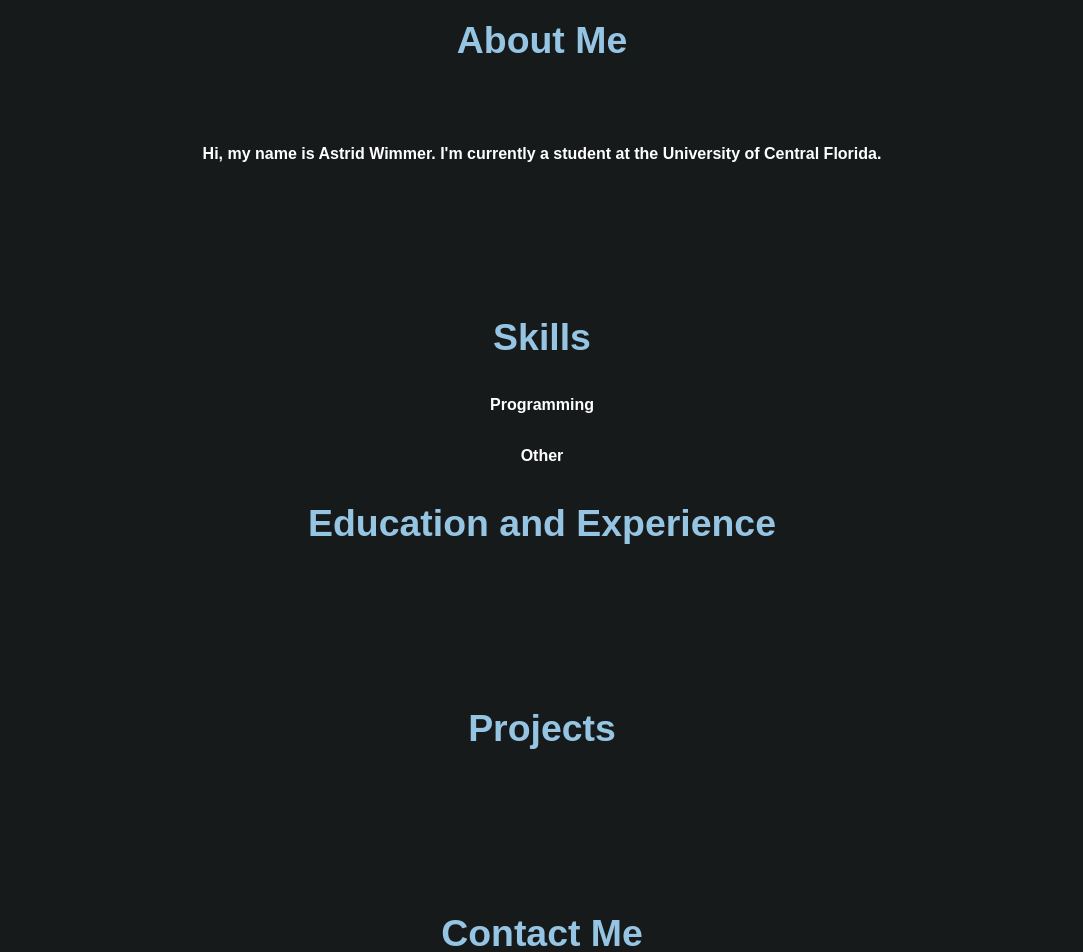
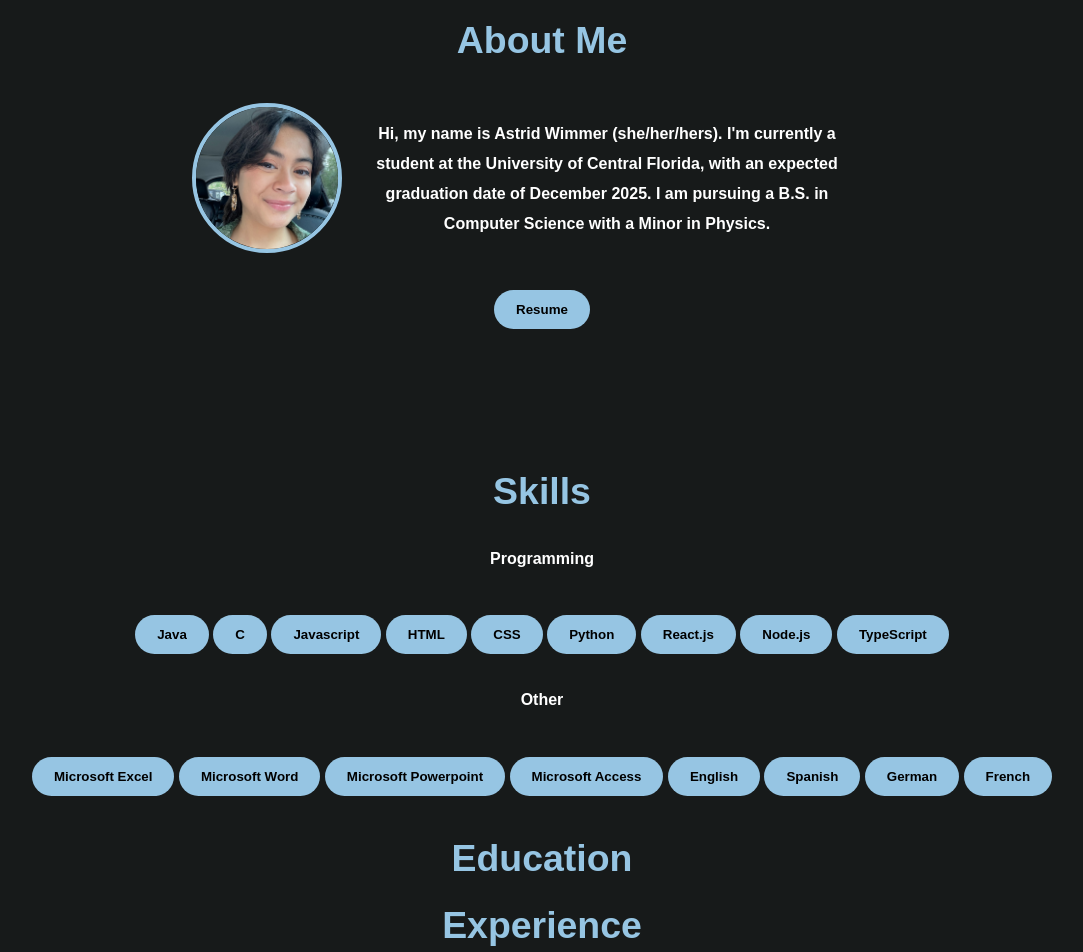
Before and after one commit to assient818/assient818.github.io, a plain HTML site: page index.html in a window 1280 px wide. Shown: the part 720-1672 px from the top of the page, without its empty margins (98-1181 px from the left). Drawn offline with Linux system fonts and the light colour scheme.

Commit message:
finished about section

```diff
--- a/index.html
+++ b/index.html
@@ -28,6 +28,7 @@
                         <a href="#contact">Contact</a>
                     </li>
                 </ul>
+                <hr>
             </nav>
 
             <div class="intro">
@@ -58,39 +59,82 @@
             </div>
         </header>
 
-        <section id="about">
+        <section id="about" class="about">
             <div class="heading">
                 <h3>About Me</h3>
             </div>
             <div class="intro-info">
-                <img src="" />
+                <img src="assets/profile-pic.jpg" />
                 <p class="info">
-                    Hi, my name is Astrid Wimmer. I'm currently a student at the University of Central Florida.
+                    Hi, my name is Astrid Wimmer (she/her/hers). I'm currently a student at the University of Central Florida, with an expected graduation date of December 2025.
+                    I am pursuing a B.S. in Computer Science with a Minor in Physics.
                 </p>
+            </div>
+            <div class="links">
+                <a href="assets/resume.pdf" target="_blank">
+                    <button>Resume</button>
+                </a>
             </div>
         </section>
 
         <section id="resume">
-            <div class="heading">
-                <h3>Skills</h3>
-            </div>
             <div class="skills">
+                <div class="heading">
+                    <h3>Skills</h3>
+                </div>
                 <div class="programming">
                     <h4>Programming</h4>
+                    <div class="unclickable-buttons">
+                        <button>Java</button>
+                        <button>C</button>
+                        <button>Javascript</button>
+                        <button>HTML</button>
+                        <button>CSS</button>
+                        <button>Python</button>
+                        <button>React.js</button>
+                        <button>Node.js</button>
+                        <button>TypeScript</button>
+                    </div>
                 </div>
                 <div class="other">
                     <h4>Other</h4>
+                    <div class="unclickable-button">
+                        <button>Microsoft Excel</button>
+                        <button>Microsoft Word</button>
+                        <button>Microsoft Powerpoint</button>
+                        <button>Microsoft Access</button>
+                        <button>English</button>
+                        <button>Spanish</button>
+                        <button>German</button>
+                        <button>French</button>
+                    </div>
                 </div>
             </div>
 
-            <div class="heading">
-                <h3>Education and Experience</h3>
+            <div class="education">
+                <div class="heading">
+                    <h3>Education</h3>
+                </div>
+            </div>
+
+            <div class="experience">
+                <div class="heading">
+                    <h3>Experience</h3>
+                </div>
             </div>
         </section>
 
         <section id="projects">
             <div class="heading">
                 <h3>Projects</h3>
+            </div>
+            <div class="projects">
+                <ul>
+                    <li>
+                        <h5 class="name">Personal Website</h5>
+                        <p class="info">Created this website using HTML, CSS, and React.js</p>
+                    </li>
+                </ul>
             </div>
         </section>
 
--- a/style.css
+++ b/style.css
@@ -17,6 +17,10 @@ div {
 
 section {
     padding-top: 100px;
+}
+
+.resume {
+    background-color: white;
 }
 
 h1 {
@@ -60,6 +64,10 @@ a:hover {
     color: rgb(116, 101, 212);
 }
 
+.home {
+    height: 500px;
+}
+
 .intro {
     height: 600px;
     vertical-align: middle;
@@ -68,28 +76,47 @@ a:hover {
     padding-top: 200px;
 }
 
-
-
-.home {
-    height: 500px;
-}
-
 button {
     border-radius: 25px;
     background: rgb(150, 197, 227);
-    border: none;
+    border-color: transparent;
     padding: 10px 20px;
+    margin-top: 20px;
+    margin-bottom: 10px;
 }
 
 button:hover {
     background: rgb(150, 197, 227, 0.10);
     color: rgb(150, 197, 227);
-    border: solid;
-    border-width: 2px;
-    border-color:rgb(150, 197, 227)
+    border: 2px solid rgb(150, 197, 227);
+    cursor:pointer;
 }
 
 i {
     font-size: 30px;
     background: transparent;
 }
+
+img {
+    max-width: 100%;
+    border-radius: 50%;
+    height: 150px;
+    width: 150px;
+    border: 4px solid rgb(150, 197, 227);
+    float: left;
+    margin: 0px 30px 0px 0px;
+}
+
+.intro-info {
+    vertical-align: middle;
+    box-sizing: border-box;
+    padding-left: 50px;
+    padding-right: 100px;
+    max-width: 800px;
+    margin: auto;
+    padding-top: 10px;
+}
+
+.links {
+    padding-top: 15px;
+}
```
Also changed, not shown: assets/profile-pic.jpg (added), 1 other file.
